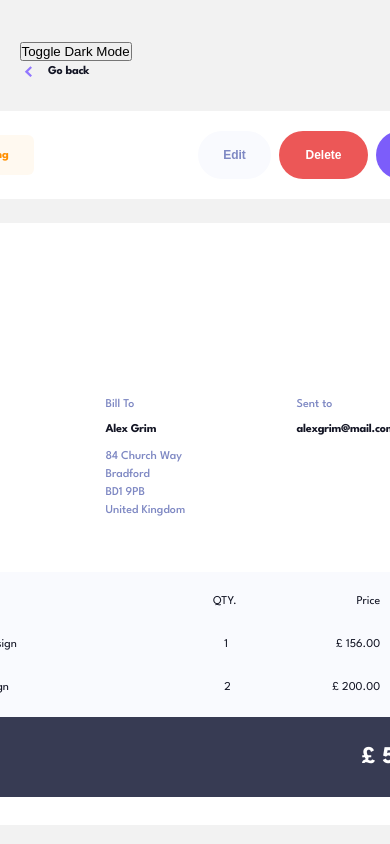
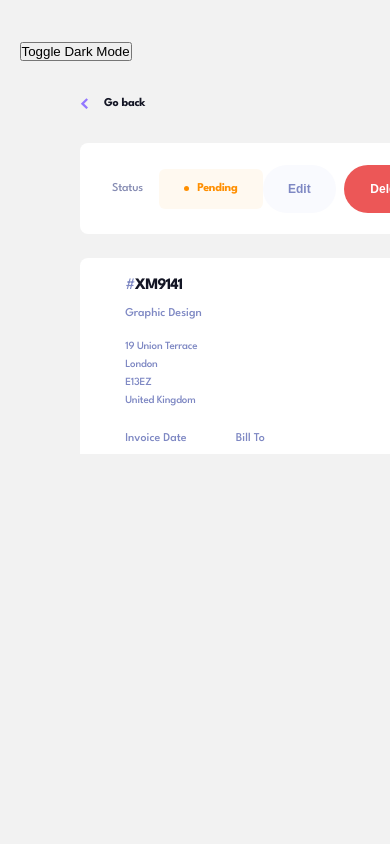
Before and after one commit to bliss-armah/invoice-app, a React (Vite) app: page / in a window 390 px wide. Built offline with nearby package versions, Linux system fonts and the light colour scheme.

Commit message:
tablet mode done

```diff
--- a/src/index.css
+++ b/src/index.css
@@ -42,6 +42,7 @@ body {
   height: 100vh;
   overflow-y: scroll;
 
+
 }
 
 /* light background */
--- a/src/pages/Viewinvoice.css
+++ b/src/pages/Viewinvoice.css
@@ -1,12 +1,13 @@
-
+@media screen and (min-width: 1280px) {
+    .viewinvoice-container{
+        padding: 7rem 13rem;
+    }
+}
 .viewinvoice-container {
-    display: flex;
-    flex-direction: column;
-    align-items: center;
-    justify-content: center;
-    padding-top: 4rem;
+    padding: 7rem 25rem;
     background-color: #F2F2F2;
     width: 100%;
+
 }
 
 .viewinvoice-container-dark {
@@ -14,8 +15,7 @@
 }
 
 .all-components{
- width: 730px;
- margin-inline: auto;
+ width: inherit;
 
 }
 
@@ -23,6 +23,7 @@
     display: flex;
     gap:1rem;
     align-items: center;
+
 }
 
 .go-back img{
@@ -34,7 +35,7 @@
 
 .container-two{
     margin-top: 32px;
-    width: 730px;
+    /* width: 730px; */
     border-radius: 0.5rem;
     display: flex;
     justify-content: space-between;
@@ -149,10 +150,10 @@ button:hover{
 
 .container-three{
     margin-top: 24px;
-    width: 730px;
+    /* width: 730px; */
     height: auto;
     padding: 2rem;
-    margin-bottom: 54px;
+    /* margin-bottom: 54px; */
     border-radius: 0.5rem;
     background-color: #FFFFFF;
 
@@ -168,6 +169,7 @@ button:hover{
     margin-top: 48px;
     display: flex;
     justify-content: space-between;
+    margin-top: -2rem;
 
 }
 
@@ -293,15 +295,26 @@ button:hover{
 
     text-align: right;
 }
+.cool{
+    font-weight: 700;
+}
+.cold{
+  color:var(--color-light-purple-gray) ;
+  font-weight: 700;
+}
+.warm{
+    color:var(--color-light-purple-gray) ;
+}
 
 .blue-box{
     background-color: #373B53;
     display: flex;
     justify-content: center;
     align-items: center;
-    gap: 369px;
+justify-content: space-between;
     height: 80px;
     border-radius: 0px 0px 8px 8px;
+    padding: 2rem;
 
 }
 .blue-box-dark {
@@ -326,22 +339,27 @@ button:hover{
 
 
 /* tablet */
-@media screen and (max-width: 768px){
+@media screen and (max-width: 1023px){
     .viewinvoice-container {
         width: 100%;
+        height: 50%;
+        overflow-y: scroll ;
+        margin: 2rem 0;
+        padding: 5rem;
     }
 
-    .all-components{
-        padding-left: 1.5rem;
-    }
+    /* .all-components{
+        margin-top: 7rem;
+
+    } */
 
     .container-two{
-        width: 688px;
+        /* width: 688px; */
         height: 88px;
     }
 
     .container-three{
-        width: 688px;
+        /* width: 688px; */
         height: 602px;
     }
 
@@ -367,6 +385,75 @@ button:hover{
 
 
 /* mobile */
-/* @media screen and (max-width: 480px) {
+@media screen and (max-width: 480px) {
+    .viewinvoice-container{
+        width: 100%;
+    }
 
-} */
+
+    .all-components{
+        margin-top: -1rem;
+    }
+
+    .container-two{
+        width: 327px;
+        height: 91px;
+    }
+
+    .container-three{
+        width: 327px;
+        height: 695px
+    }
+
+    .design-address{
+        margin-top: -2rem;
+        display: flex;
+        flex-direction: column;
+    }
+
+    .address{
+        margin-top: 1rem;
+        text-align: left;
+    }
+
+    .date-address{
+        display: grid;
+        grid-template-rows: 1fr 1fr 1fr;
+        grid-template-columns: 1fr 1fr;
+        gap: 0px;
+        height: 100%;
+    }
+
+    .invoice-date{
+        grid-row-start: 1;
+        grid-column-start: 1;
+        grid-row-end: 2;
+        grid-column-end: 2;
+    }
+
+    .due-date{
+        grid-row-start: 2;
+        grid-column-start: 1;
+        grid-row-end: 3;
+        grid-column-end: 2;
+        margin-top: .4rem;
+    }
+
+    .bill-to{
+        grid-row-start: 1;
+        grid-column-start: 2;
+        grid-row-end: 2;
+        grid-column-end: 3;
+    }
+    .sent-to{
+        grid-row-start: 3;
+        grid-column-start: 1;
+        grid-row-end: 4;
+        grid-column-end: 2;
+        margin-top: -1rem;
+    }
+    .item-quantity{
+        margin-top: 40px;
+    }
+
+}
--- a/src/pages/Viewinvoice.jsx
+++ b/src/pages/Viewinvoice.jsx
@@ -9,9 +9,8 @@ function Viewinvoice({darkMode}) {
           <img src="../../public/assets/icon-arrow-left.svg" />
           <h4> Go back</h4>
         </div>
-      </section>
 
-<div className="">
+        <div>
       <div className={`container-two ${darkMode ? 'container-two-dark' : ''}`}>
         <div className="status-pending">
           <p>Status</p>
@@ -89,24 +88,24 @@ function Viewinvoice({darkMode}) {
       <section className={`item-quantity ${darkMode ? 'item-quantity-dark' : ''}`}>
 
         <div className="items-item item-quantity-name">
-          <div>Item Name</div>
-          <div>Banner Design</div>
-          <div>Email Design</div>
+          <div className="warm">Item Name</div>
+          <div className="cool">Banner Design</div>
+          <div className="cool">Email Design</div>
         </div>
         <div className="items-item item-quantity-qty">
-          <div>QTY.</div>
-          <div>1</div>
-          <div>2</div>
+          <div className="warm">QTY.</div>
+          <div className="cold">1</div>
+          <div className="cold">2</div>
         </div>
         <div className="items-item item-quantity-price">
-          <div>Price</div>
-          <div>£ 156.00</div>
-          <div>£ 200.00</div>
+          <div className="warm">Price</div>
+          <div className="cold">£ 156.00</div>
+          <div className="cold">£ 200.00</div>
         </div>
         <div className="items-item item-quantity-total">
-          <div>Total</div>
-          <div>£ 156.00</div>
-          <div>£ 400.00</div>
+          <div className="warm">Total</div>
+          <div className="cool">£ 156.00</div>
+          <div className="cool">£ 400.00</div>
         </div>
       </section>
 
@@ -122,6 +121,9 @@ function Viewinvoice({darkMode}) {
 
       </section>
       </div>
+      </section>
+
+
     </div>
   );
 }
```
